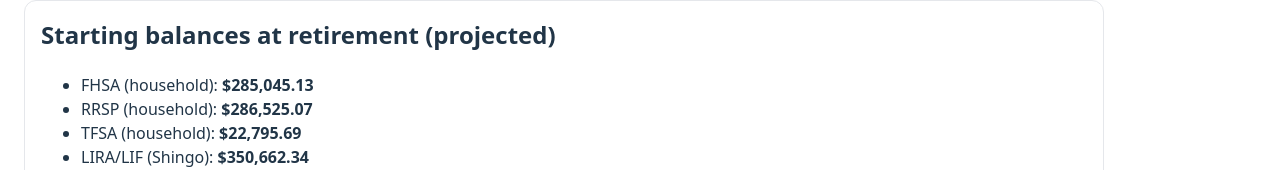
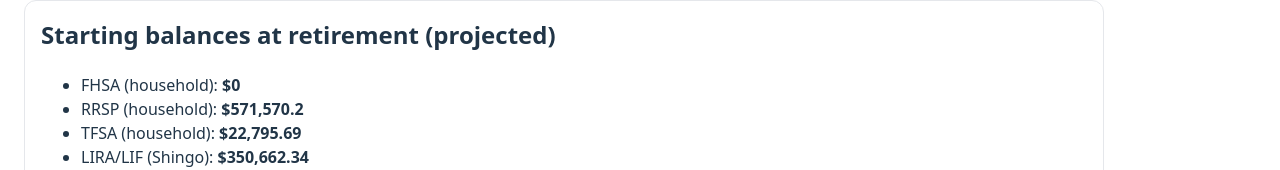
Before and after one commit to kawabunga8/RetirementResource, a React (Vite) app: page / in a window 1280 px wide. Shown: the part 467-637 px from the top of the page. Built offline with nearby package versions, Linux system fonts and the light colour scheme.

Commit message:
Add FHSA rollover option and route surplus to TFSA then non-registered

```diff
--- a/src/App.tsx
+++ b/src/App.tsx
@@ -273,13 +273,22 @@ export default function App() {
       }),
     };
 
-    const retirementBalances: RetirementBalances = {
+    let retirementBalances: RetirementBalances = {
       fhsa: atRetirementByAccount.fhsaShingo + atRetirementByAccount.fhsaSarah,
       rrsp: atRetirementByAccount.rrspShingo + atRetirementByAccount.rrspSarah,
       tfsa: atRetirementByAccount.tfsaShingo + atRetirementByAccount.tfsaSarah,
       lira: atRetirementByAccount.liraShingo,
       nonRegistered: atRetirementByAccount.nonRegistered,
     };
+
+    // Optional: roll FHSA into RRSP at retirement (common if not used for a home purchase).
+    if (vars.withdrawals.rollFhsaIntoRrspAtRetirement) {
+      retirementBalances = {
+        ...retirementBalances,
+        rrsp: retirementBalances.rrsp + retirementBalances.fhsa,
+        fhsa: 0,
+      };
+    }
 
     const totalNominalAtRetirement =
       retirementBalances.fhsa +
@@ -313,10 +322,12 @@ export default function App() {
       withdrawals: Record<string, number>;
       forcedRrif: number;
       surplusInvestedToTfsa: number;
+      surplusInvestedToNonReg: number;
       endBalances: RetirementBalances;
     }> = [];
 
     let balances: RetirementBalances = { ...retirementBalances };
+    let tfsaRoom = Math.max(0, vars.withdrawals.tfsaRoomAtRetirement);
 
     for (let i = 0; i < yearsInPlan; i++) {
       const year = retireYear + i;
@@ -432,8 +443,17 @@ export default function App() {
         withdrawals.tfsa;
 
       const cashIn = guaranteedIncome + benefitsIncome + totalWithdrawals;
-      const surplusInvestedToTfsa = clampToZero(cashIn - targetSpending);
-      balances.tfsa += surplusInvestedToTfsa;
+      const surplus = clampToZero(cashIn - targetSpending);
+
+      // Route surplus: TFSA until room is exhausted, then to non-registered.
+      const toTfsa = Math.min(surplus, tfsaRoom);
+      const toNonReg = surplus - toTfsa;
+      balances.tfsa += toTfsa;
+      balances.nonRegistered += toNonReg;
+      tfsaRoom -= toTfsa;
+
+      const surplusInvestedToTfsa = toTfsa;
+      const surplusInvestedToNonReg = toNonReg;
 
       // Apply growth at year-end to remaining balances (very simplified)
       balances = {
@@ -456,6 +476,7 @@ export default function App() {
         withdrawals,
         forcedRrif,
         surplusInvestedToTfsa,
+        surplusInvestedToNonReg,
         endBalances: { ...balances },
       });
     }
@@ -859,6 +880,48 @@ export default function App() {
             </Field>
           </div>
 
+          <h3 style={{ marginTop: 14 }}>Retirement account handling</h3>
+          <div className="grid">
+            <Field label="Roll FHSA into RRSP at retirement">
+              <select
+                value={vars.withdrawals.rollFhsaIntoRrspAtRetirement ? "yes" : "no"}
+                onChange={(e) =>
+                  setVars((v) => ({
+                    ...v,
+                    withdrawals: {
+                      ...v.withdrawals,
+                      rollFhsaIntoRrspAtRetirement: e.target.value === "yes",
+                    },
+                  }))
+                }
+              >
+                <option value="yes">Yes</option>
+                <option value="no">No</option>
+              </select>
+            </Field>
+
+            <Field label="TFSA room available at retirement (household, $)">
+              <input
+                type="number"
+                value={vars.withdrawals.tfsaRoomAtRetirement}
+                onChange={(e) =>
+                  setVars((v) => ({
+                    ...v,
+                    withdrawals: {
+                      ...v.withdrawals,
+                      tfsaRoomAtRetirement: num(e.target.value),
+                    },
+                  }))
+                }
+              />
+            </Field>
+
+            <div style={{ fontSize: 12, opacity: 0.75, alignSelf: "end" }}>
+              Surplus cash (e.g. from forced RRIF withdrawals) is invested into TFSA
+              until this room is used up, then routed to Non-registered.
+            </div>
+          </div>
+
           <h3 style={{ marginTop: 14 }}>LIF withdrawal setting (BC)</h3>
           <div className="grid">
             <Field label="LIF mode (default: BC maximum)">
@@ -1081,6 +1144,7 @@ export default function App() {
                     "Withdraw: TFSA ($)",
                     "Forced RRIF extra (part of RRSP, $)",
                     "Surplus → TFSA (invested, $)",
+                    "Surplus → NonReg (invested, $)",
                     "End balance total (after growth, $)",
                   ].map((h) => (
                     <th
@@ -1122,6 +1186,7 @@ export default function App() {
                       <td style={{ textAlign: "right", padding: "6px 8px", borderBottom: "1px solid #f1f5f9" }}>${money(r.withdrawals.tfsa)}</td>
                       <td style={{ textAlign: "right", padding: "6px 8px", borderBottom: "1px solid #f1f5f9" }}>${money(r.forcedRrif)}</td>
                       <td style={{ textAlign: "right", padding: "6px 8px", borderBottom: "1px solid #f1f5f9" }}>${money(r.surplusInvestedToTfsa)}</td>
+                      <td style={{ textAlign: "right", padding: "6px 8px", borderBottom: "1px solid #f1f5f9" }}>${money(r.surplusInvestedToNonReg)}</td>
                       <td style={{ textAlign: "right", padding: "6px 8px", borderBottom: "1px solid #f1f5f9" }}>${money(endTotal)}</td>
                     </tr>
                   );
--- a/src/planDefaults.ts
+++ b/src/planDefaults.ts
@@ -66,6 +66,13 @@ export type LifMode = "min" | "mid" | "max";
 export type WithdrawalPlan = {
   // In v1 we fill the annual income gap using this priority order.
   order: WithdrawalOrder[];
+
+  // Retirement handling
+  rollFhsaIntoRrspAtRetirement: boolean;
+
+  // Surplus routing (forced RRIF, etc.)
+  // How much TFSA contribution room you expect to have available at retirement (household).
+  tfsaRoomAtRetirement: number;
 
   // Annual caps (0 = no cap)
   // NOTE: LIRA/LIF is special: cap can be calculated from balance using lifMode.
@@ -172,7 +179,12 @@ export const DEFAULT_VARIABLES: Variables = {
   },
 
   withdrawals: {
-    order: ["fhsa", "rrsp", "lira", "nonRegistered", "tfsa"],
+    // Default: don’t draw FHSA first (it can be rolled into RRSP)
+    order: ["rrsp", "lira", "nonRegistered", "tfsa", "fhsa"],
+    rollFhsaIntoRrspAtRetirement: true,
+
+    // Default unknown; set this once you know your projected remaining TFSA room at retirement.
+    tfsaRoomAtRetirement: 0,
     caps: {
       fhsa: 0,
       rrsp: 0,
```
